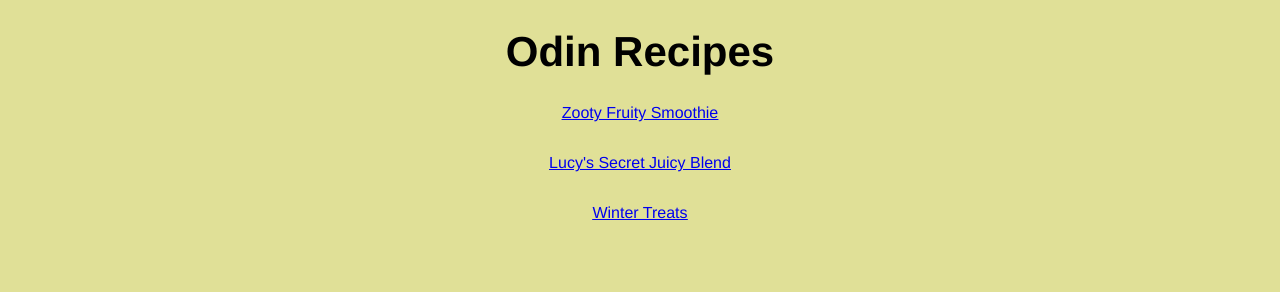
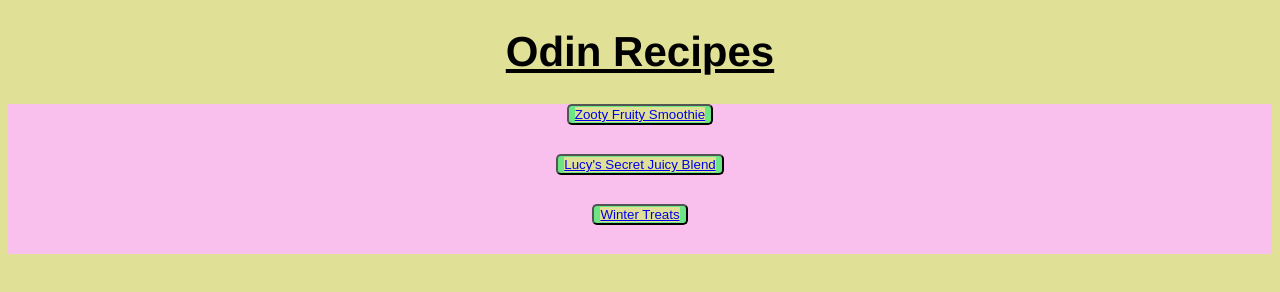
Before and after one commit to Tetrasaurus/odin-recipes, a plain HTML site: page index.html in a window 1280 px wide. Drawn offline with Linux system fonts and the light colour scheme.

Commit message:
Updates files on playing around with css
Honestly bothers me a bit that 2 years ago I was SO MUCH more proficient in
CSS//HTML buut I'm back to basic and doing it without following along so
just have to be patient with the process as I know taking time on the foundations will
pay off!

```diff
--- a/index.html
+++ b/index.html
@@ -7,16 +7,22 @@
     <title>Recipe Prac1</title>
   </head>
   <body>
-    <h1>Odin Recipes</h1>
+    <h1><u>Odin Recipes</u></h1>
     <p>
     <div class="recipes">
-      <a href="./recipes/super_smoothie.html" target="_blank"><u>Zooty Fruity Smoothie</u></a>
+      <button class="button">
+      <a href="./recipes/super_smoothie.html" target="_blank">Zooty Fruity Smoothie</a>
+      </button>
     </div>
     <div class="recipes">
-      <a href="./recipes/lucys_juicy.html" target="_blank"><u>Lucy's Secret Juicy Blend</u></a>
+      <button class="button">
+        <a href="./recipes/lucys_juicy.html" target="_blank">Lucy's Secret Juicy Blend</a>
+      </button>
     </div>
     <div class="recipes">
-      <a href="./recipes/banana_choco.html" target="_blank"><u>Winter Treats</u></a>
+      <button class="button">
+        <a href="./recipes/banana_choco.html" target="_blank">Winter Treats</a>
+      </button>
     </div>
     </p>
   </body>
--- a/styles.css
+++ b/styles.css
@@ -20,6 +20,7 @@ p {
 /* Classes */
 
 .recipes {
+  background-color: rgb(249, 192, 238);
   text-align: center;
   height: 50px;
   font-family: "Franklin Gothic Medium", "Arial Narrow", Arial, sans-serif;
@@ -33,3 +34,8 @@ p {
   height: 300px;
   width: auto;
 }
+
+.button {
+  background-color: rgb(108, 229, 132);
+  border-radius: 5px;
+}
```
